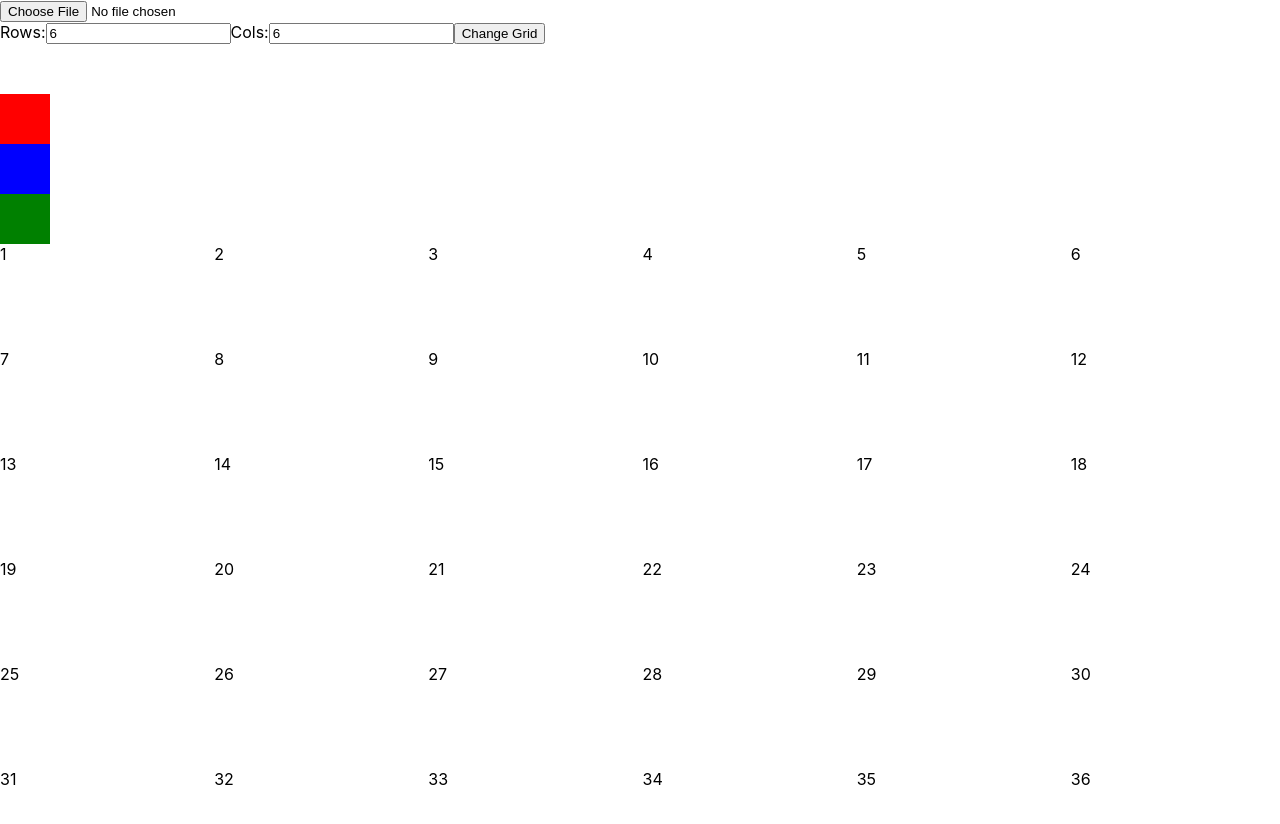
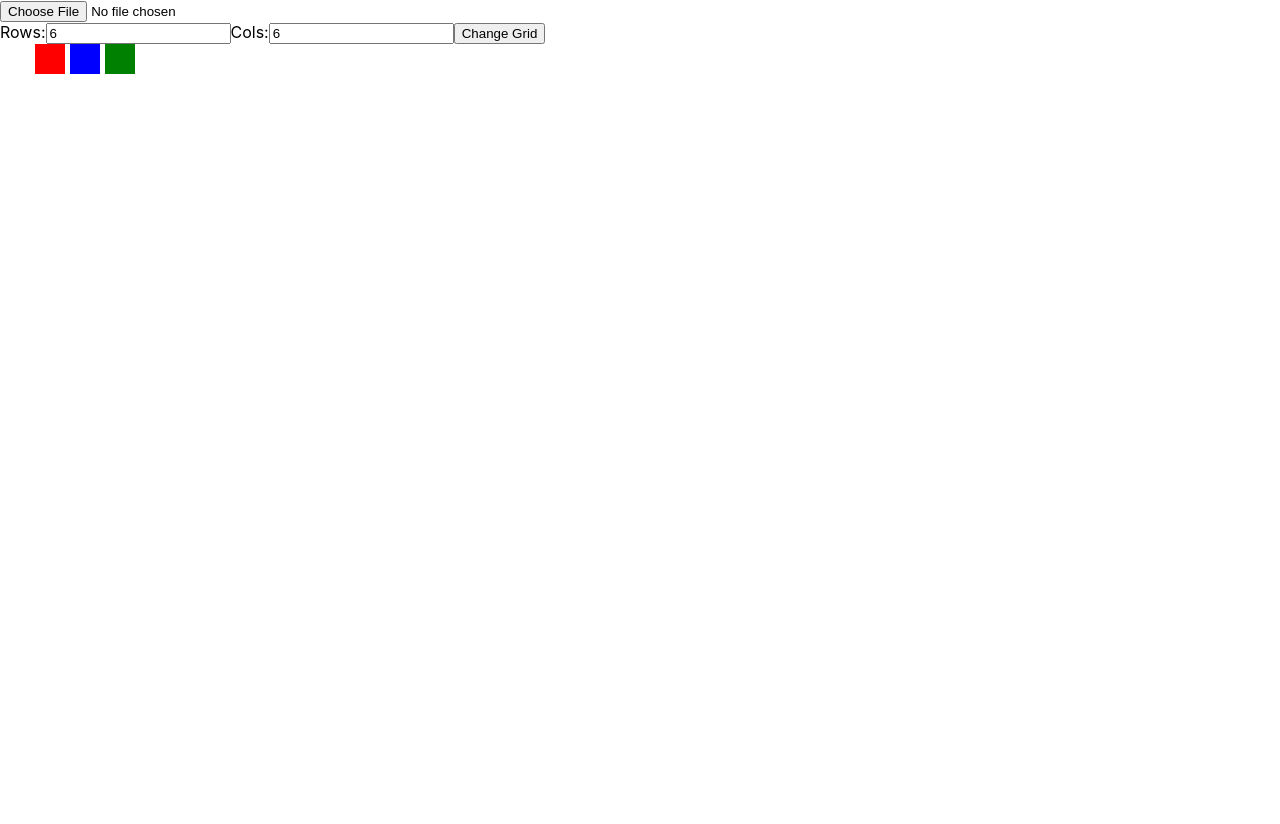
Before and after one commit to arf2k/paint-by-number, a React (Create React App) app: page / in a window 1280 px wide. Both pictures are taken after a click on the button "Change Grid". Shown: the top 824 px of the page. After the commit the page ends 800 px from the top, so only its background shows below. Built offline with nearby package versions, Linux system fonts and the light colour scheme.

Commit message:
can now upload and change color on image

```diff
--- a/src/components/canvas/Canvas.js
+++ b/src/components/canvas/Canvas.js
@@ -1,8 +1,6 @@
 import React, { useRef, useEffect } from "react";
 
-
-
-const Canvas = ({ imageSrc, rows, cols }) => {
+const Canvas = ({ imageSrc, rows, cols, onSquareClick, selectedColor }) => {
   const canvasRef = useRef(null);
 
   useEffect(() => {
@@ -34,7 +32,25 @@ const Canvas = ({ imageSrc, rows, cols }) => {
     };
   }, [imageSrc, rows, cols]);
 
-  return <canvas ref={canvasRef} />;
+  const handleCanvasClick = (event) => {
+    const canvas = canvasRef.current;
+    const ctx = canvas.getContext("2d");
+    const x = event.clientX - canvas.offsetLeft;
+    const y = event.clientY - canvas.offsetTop;
+    const squareWidth = canvas.width / cols;
+    const squareHeight = canvas.height / rows;
+    const col = Math.floor(x / squareWidth);
+    const row = Math.floor(y / squareHeight);
+    const index = row * cols + col;
+
+    console.log("Clicked square index:", index);
+    onSquareClick(index);
+
+    ctx.fillStyle = selectedColor
+    ctx.fillRect(col * squareWidth, row * squareHeight, squareWidth, squareHeight);
+  };
+
+  return <canvas ref={canvasRef} onClick={handleCanvasClick} />;
 };
 
 export default Canvas;
--- a/src/components/palette/Palette.js
+++ b/src/components/palette/Palette.js
@@ -1,13 +1,33 @@
-const Palette = ({ colors, onColorClick }) => (
-     <div>
-       {colors.map((color, index) => (
+// const Palette = ({ colors, onColorClick }) => (
+//      <div>
+//        {colors.map((color, index) => (
+//          <div
+//            key={index}
+//            style={{ backgroundColor: color, width: 50, height: 50 }}
+//            onClick={() => onColorClick(color)}
+//          />
+//        ))}
+//      </div>
+//    );
+
+//    export default Palette
+
+const Palette = ({ colors, onColorClick }) => {
+  return (
+    <div style={{ display: "flex" }}>
+      {colors.map((color) => (
         <div
-           key={index}
-           style={{ backgroundColor: color, width: 50, height: 50 }}
+          key={color}
+          style={{
+            backgroundColor: color,
+            width: "30px",
+            height: "30px",
+            marginRight: "5px",
+          }}
           onClick={() => onColorClick(color)}
         />
       ))}
     </div>
   );
-
+};
 export default Palette
--- a/src/pages/Home.js
+++ b/src/pages/Home.js
@@ -1,42 +1,3 @@
-// import React, { useState } from "react";
-// import Grid from "../components/grid/Grid";
-// import Palette from "../components/palette/Palette";
-// import GridChangeInput from "../components/grid-change-input/GridChangeInput";
-// import SquareGenerator from "../components/SquareGenerator";
-// import ImageUpload from "../components/image-upload/ImageUpload";
-
-// const Home = () => {
-//   const [imageSrc, setImageSrc] = useState("");
-//   const [gridSize, setGridSize] = useState({ rows: 6, cols: 6 });
-//   const [squares, setSquares] = useState(SquareGenerator(gridSize.rows, gridSize.cols));
-//   const [selectedColor, setSelectedColor] = useState("white");
-
-//   const changeColor = (index) => {
-//     const newSquares = [...squares];
-//     newSquares[index].color = selectedColor;
-//     setSquares(newSquares);
-//   };
-
-//   const onColorClick = (color) => {
-//     setSelectedColor(color);
-//   };
-
-//   const onGridChange = (newGridSize) => {
-//     setGridSize(newGridSize);
-//     setSquares(SquareGenerator(newGridSize.rows, newGridSize.cols));
-//   };
-
-//   return (
-//     <div>
-//       <ImageUpload onImageUpload={setImageSrc} />
-//       <GridChangeInput gridSize={gridSize} onGridChange={onGridChange} />
-//       <Palette colors={["white", "red", "blue", "green"]} onColorClick={onColorClick} />
-//       <Grid squares={squares} onSquareClick={changeColor} />
-//     </div>
-//   );
-// };
-
-// export default Home;
 import React, { useState } from "react";
 import Grid from "../components/grid/Grid";
 import Palette from "../components/palette/Palette";
@@ -52,12 +13,17 @@ const Home = () => {
   const [selectedColor, setSelectedColor] = useState("white");
 
   const changeColor = (index) => {
-    const newSquares = [...squares];
-    newSquares[index].color = selectedColor;
+    const newSquares = squares.map((square, i) => {
+      if (i === index) {
+        return { ...square, color: selectedColor };
+      }
+      return square;
+    });
     setSquares(newSquares);
   };
 
   const onColorClick = (color) => {
+    console.log('Selected color:', color)
     setSelectedColor(color);
   };
 
@@ -66,18 +32,23 @@ const Home = () => {
     setSquares(SquareGenerator(rows, cols));
   };
 
+  const onSquareClick = (index) => {
+    console.log("Clicked square index:", index);
+    changeColor(index);
+  };
+
   return (
     <div>
       <ImageUpload onImageUpload={setImageSrc} />
       <GridChangeInput gridSize={gridSize} onGridChange={onGridChange} />
-    {!imageSrc && gridSize.rows > 0 && gridSize.cols > 0 && (
+      {gridSize.rows > 0 && gridSize.cols > 0 && (
         <>
           <Palette colors={["white", "red", "blue", "green"]} onColorClick={onColorClick} />
-        <Grid squares={squares} onSquareClick={changeColor} rows={gridSize.rows} cols={gridSize.cols} />
+         {/* <Grid squares={squares} onSquareClick={onSquareClick} rows={gridSize.rows} cols={gridSize.cols} /> */}
         </>
       )}
       {imageSrc && gridSize.rows > 0 && gridSize.cols > 0 && (
-      <Canvas imageSrc={imageSrc} rows={gridSize.rows} cols={gridSize.cols} />
+        <Canvas imageSrc={imageSrc} rows={gridSize.rows} cols={gridSize.cols} onSquareClick={onSquareClick} selectedColor={selectedColor}/>
       )}
     </div>
   );
```
Also changed, not shown: src/components/grid/Grid.js (+23 -15 lines). Lines whose indentation alone changed are shown as unchanged.
